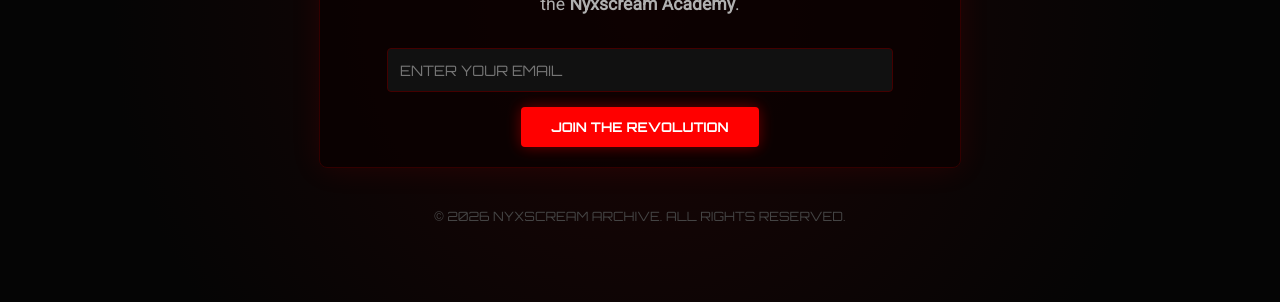
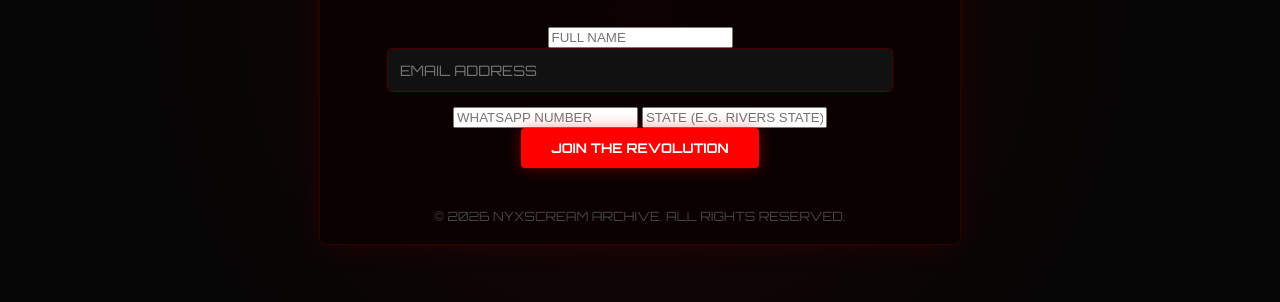
Before and after one commit to Nyxscream/NyxScream, a plain HTML site: page index.html in a window 1280 px wide. Shown: the part 388-690 px from the top of the page. Drawn offline with Linux system fonts and the light colour scheme.

Commit message:
Update index.html

```diff
--- a/index.html
+++ b/index.html
@@ -133,15 +133,16 @@
 
         <div class="form-container">
             <!-- Replace 'YOUR_FORMSPREE_ID' with your real ID later -->
-            <form action="https://formspree.io/f/mrejdvqd" method="POST">
-                <input type="email" name="email" placeholder="ENTER YOUR EMAIL" required>
-                <br>
-                <button type="submit">Join the Revolution</button>
-            </form>
-        </div>
+        <form action="https://formspree.io/f/mrejdvqd" method="POST">
+    <input type="text" name="full_name" placeholder="FULL NAME" required>
+    <input type="email" name="email" placeholder="EMAIL ADDRESS" required>
+    <input type="tel" name="whatsapp" placeholder="WHATSAPP NUMBER" required>
+    <input type="text" name="state" placeholder="STATE (E.G. RIVERS STATE)" required>
+    <br>
+    <button type="submit">Join the Revolution</button>
+</form>
     </div>
     <div class="footer">
         &copy; 2026 NYXSCREAM ARCHIVE. ALL RIGHTS RESERVED.
-    </div>
 </body>
 </html>
```
